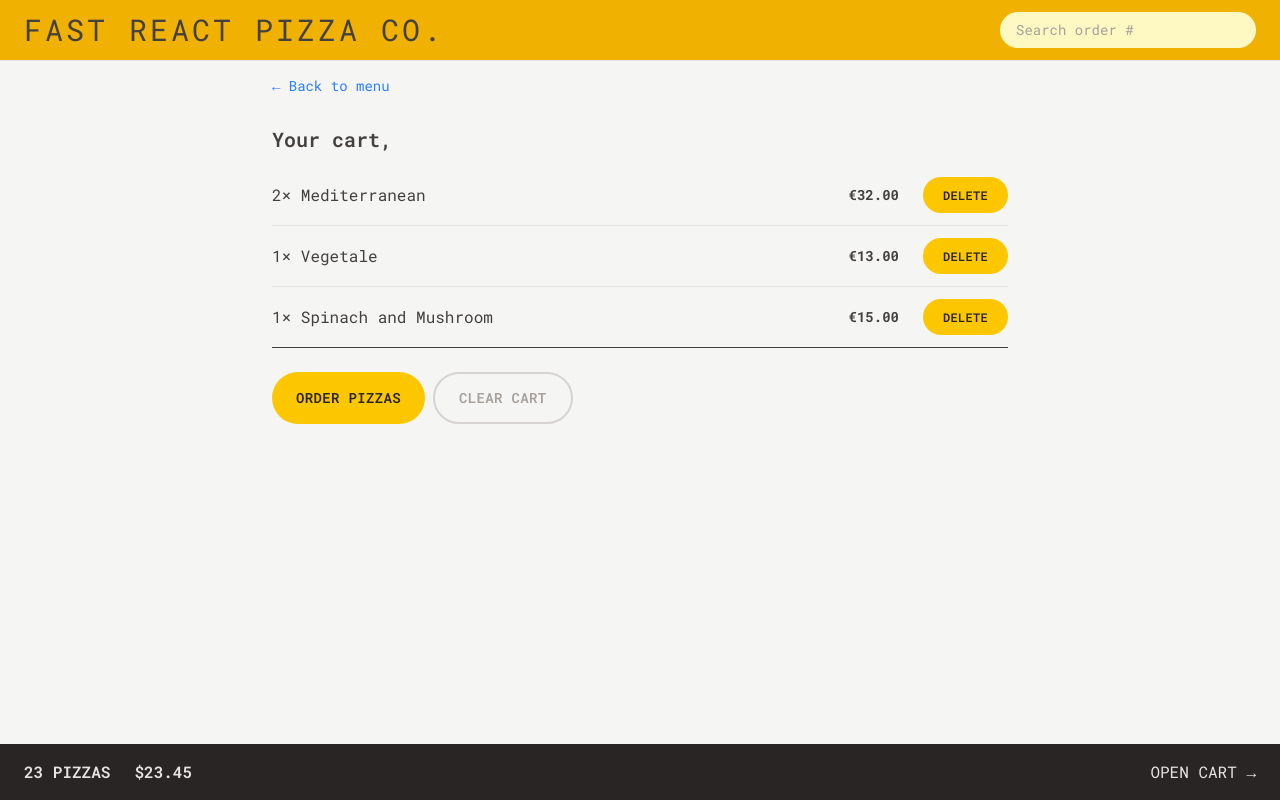
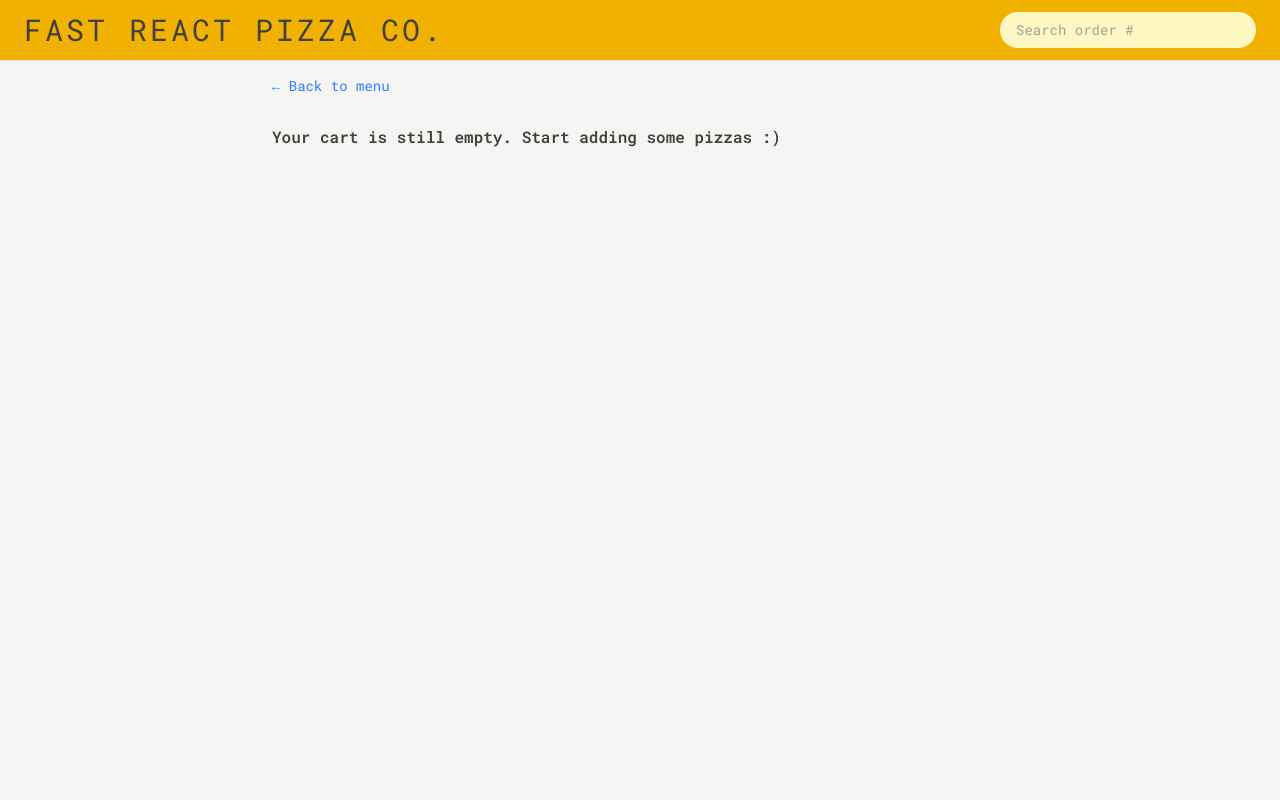
Before and after one commit to Abdulai059/Pizza-Restaurant, a React (Vite) app: page /Cart in a window 1280 px wide. Built offline with nearby package versions, Linux system fonts and the light colour scheme.

Commit message:
initial update redux

```diff
--- a/src/features/cart/Cart.jsx
+++ b/src/features/cart/Cart.jsx
@@ -2,37 +2,18 @@ import { Link } from "react-router-dom";
 import LinkButton from "@/ui/LinkButton";
 import Button from "@/ui/Button";
 import CartItem from "./CartItem";
-import { useSelector } from "react-redux";
+import { useDispatch, useSelector } from "react-redux";
+import { clearCart, getCart } from "./cartSlice";
+import EmptyCart from "./EmptyCart";
 
-const fakeCart = [
-  {
-    pizzaId: 12,
-    name: "Mediterranean",
-    quantity: 2,
-    unitPrice: 16,
-    totalPrice: 32,
-  },
-  {
-    pizzaId: 6,
-    name: "Vegetale",
-    quantity: 1,
-    unitPrice: 13,
-    totalPrice: 13,
-  },
-  {
-    pizzaId: 11,
-    name: "Spinach and Mushroom",
-    quantity: 1,
-    unitPrice: 15,
-    totalPrice: 15,
-  },
-];
 
 function Cart() {
   const username = useSelector((state) => state.user.username);
 
-  const cart = fakeCart;
+  const cart = useSelector(getCart);
+  const dispatch = useDispatch();
 
+  if (!cart.length) return <EmptyCart />;
   return (
     <div className="px-4 py-3">
       <LinkButton to="/menu">&larr; Back to menu</LinkButton>
@@ -48,7 +29,9 @@ function Cart() {
           Order pizzas
         </Button>
 
-        <Button variant="secondary">Clear cart</Button>
+        <Button variant="secondary" onClick={() => dispatch(clearCart())}>
+          Clear cart
+        </Button>
       </div>
     </div>
   );
--- a/src/features/cart/CartOverview.jsx
+++ b/src/features/cart/CartOverview.jsx
@@ -1,11 +1,20 @@
+import { useSelector } from "react-redux";
 import { Link } from "react-router-dom";
+import { getTotalCartPrice, getTotalCartQuantity } from "./cartSlice";
+import { formatCurrency } from "@/utils/helpers";
 
 function CartOverview() {
+  const totalCardQuantity = useSelector(getTotalCartQuantity);
+
+  const totalCardPrice = useSelector(getTotalCartPrice);
+
+  if (!totalCardQuantity) return null;
+
   return (
     <div className="flex items-center justify-between bg-stone-800 px-4 py-4 text-sm text-stone-200 uppercase sm:px-6 md:text-base">
       <p className="text-stone-30 space-x-4 font-semibold sm:space-x-6">
-        <span>23 pizzas</span>
-        <span>$23.45</span>
+        <span>{totalCardQuantity} pizzas</span>
+        <span>{formatCurrency(totalCardPrice)}</span>
       </p>
       <Link to="/cart">Open cart &rarr;</Link>
     </div>
--- a/src/features/cart/EmptyCart.jsx
+++ b/src/features/cart/EmptyCart.jsx
@@ -1,11 +1,13 @@
-import { Link } from 'react-router-dom';
+import LinkButton from "@/ui/LinkButton";
 
 function EmptyCart() {
   return (
-    <div>
-      <Link to="/menu">&larr; Back to menu</Link>
+    <div className="px-4 py-3">
+      <LinkButton to="/menu">&larr; Back to menu</LinkButton>
 
-      <p>Your cart is still empty. Start adding some pizzas :)</p>
+      <p className="mt-7 font-semibold">
+        Your cart is still empty. Start adding some pizzas :)
+      </p>
     </div>
   );
 }
--- a/src/features/cart/cartSlice.js
+++ b/src/features/cart/cartSlice.js
@@ -1,15 +1,7 @@
 import { createSlice } from "@reduxjs/toolkit";
 
 const initialState = {
-  cart: [
-    {
-      pizzaId: 12,
-      name: "Mediterranean",
-      quantity: 2,
-      unitPrice: 16,
-      totalPrice: 32,
-    },
-  ],
+  cart: [],
 };
 
 const cartSlice = createSlice({
@@ -51,3 +43,13 @@ export const {
 } = cartSlice.actions;
 
 export default cartSlice.reducer;
+
+export const getCart = (state) => state.cart.cart;
+
+export const getTotalCartQuantity = (state) =>
+  state.cart.cart.reduce((sum, item) => sum + item.quantity, 0);
+
+export const getTotalCartPrice = (state) =>
+  state.cart.cart.reduce((sum, item) => sum + item.totalPrice, 0);
+
+//'reselect
--- a/src/features/menu/MenuItem.jsx
+++ b/src/features/menu/MenuItem.jsx
@@ -1,8 +1,24 @@
 import { formatCurrency } from "@/utils/helpers";
 import Button from "@/ui/Button";
+import { useDispatch } from "react-redux";
+import { addItem } from "../cart/cartSlice";
 
 function MenuItem({ pizza }) {
-  const { name, unitPrice, ingredients, soldOut, imageUrl } = pizza;
+  const dispatch = useDispatch();
+
+
+  const { id, name, unitPrice, ingredients, soldOut, imageUrl } = pizza;
+
+  function handleAddCart() {
+    const newItem = {
+      pizzaId: id,
+      name,
+      quantity: 1,
+      unitPrice,
+      totalPrice: unitPrice * 1,
+    };
+    dispatch(addItem (newItem))
+  }
 
   return (
     <li className="flex gap-4 py-2">
@@ -25,7 +41,12 @@ function MenuItem({ pizza }) {
             </p>
           )}
 
-          <Button variant="small"> Add to cart</Button>
+          {!soldOut && (
+            <Button variant="small" onClick={handleAddCart}>
+              {" "}
+              Add to cart
+            </Button>
+          )}
         </div>
       </div>
     </li>
--- a/src/ui/Button.jsx
+++ b/src/ui/Button.jsx
@@ -1,6 +1,14 @@
 import { Link } from "react-router-dom";
 
-function Button({ children, disabled, to, variant = "primary", ...props }) {
+function Button({
+  children,
+  disabled,
+  to,
+  variant = "primary",
+  onClick,
+  ...props
+}) {
+  onabort;
   const base =
     "inline-block text-sm rounded-full bg-yellow-400 font-semibold uppercase tracking-wide text-stone-800 transition-colors duration-300 hover:bg-yellow-300 focus:bg-yellow-300 focus:outline-none focus:ring focus:ring-yellow-300 focus:ring-offset-2 disabled:cursor-not-allowed";
 
@@ -18,11 +26,17 @@ function Button({ children, disabled, to, variant = "primary", ...props }) {
       </Link>
     );
 
-  return (
-    <button disabled={disabled} className={styles[variant]} {...props}>
-      {children}
-    </button>
-  );
+  if (onClick)
+    return (
+      <button
+        onClick={onClick}
+        disabled={disabled}
+        className={styles[variant]}
+        {...props}
+      >
+        {children}
+      </button>
+    );
 }
 
 export default Button;
```
